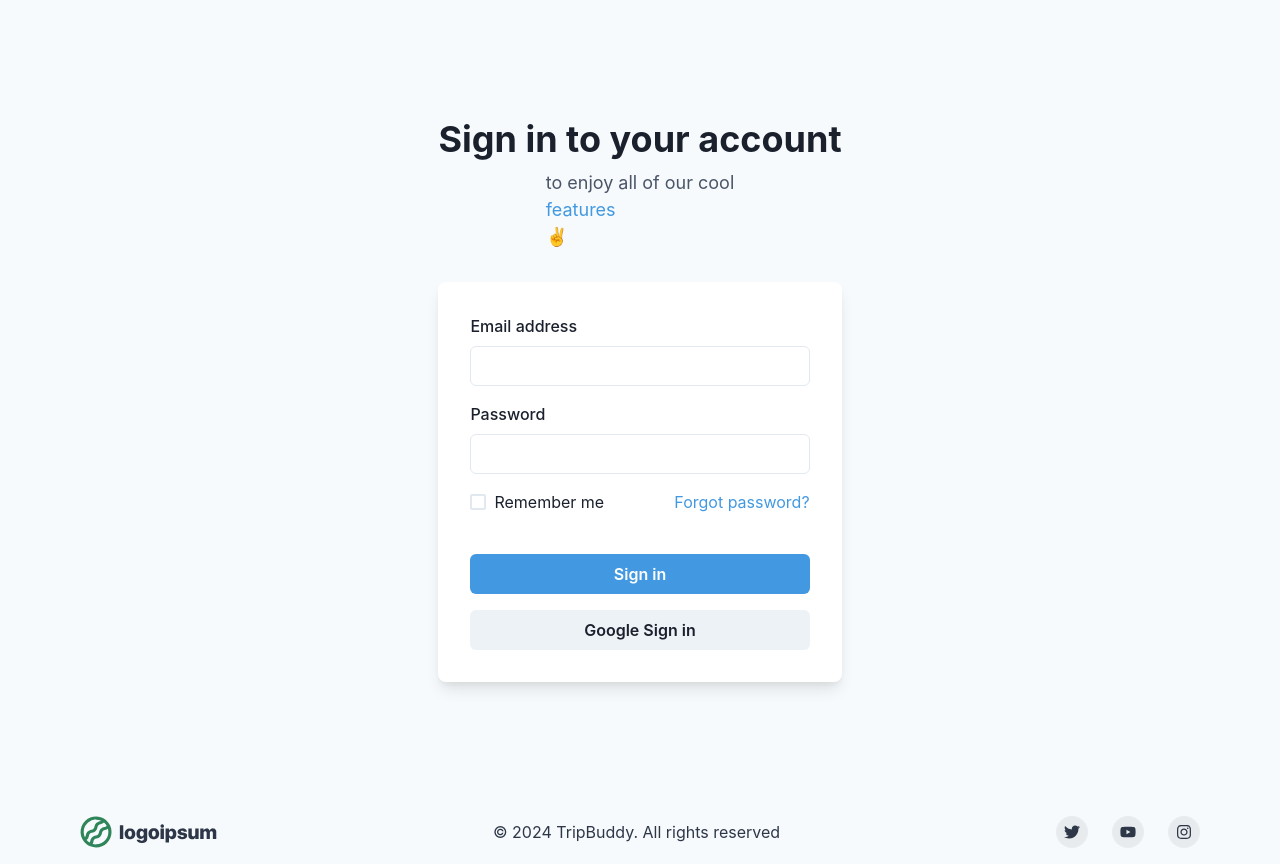
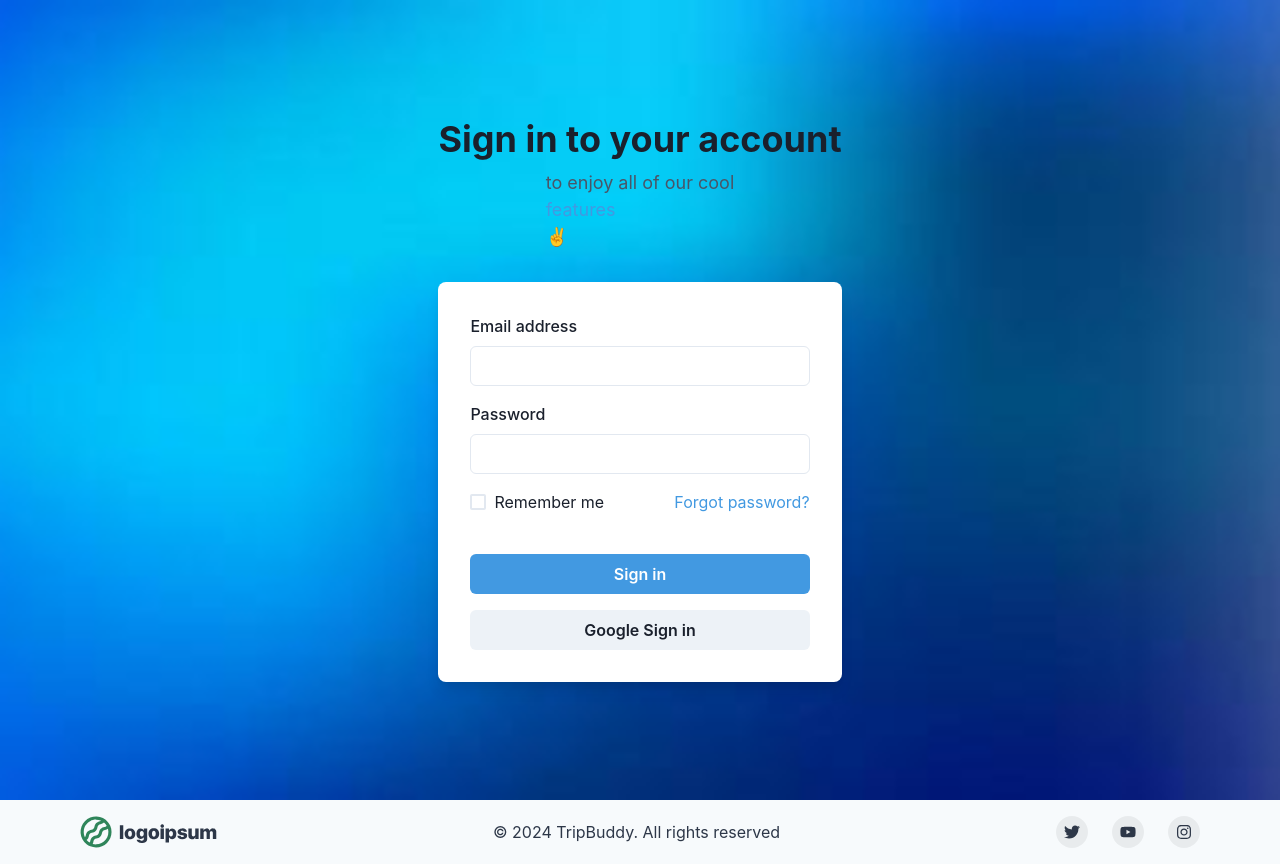
Before and after one commit to SathwikChiluveru/tripbuddy, a React (Vite) app in the folder client/: page /login in a window 1280 px wide. Built offline with nearby package versions, Linux system fonts and the light colour scheme; no server answers.

Commit message:
Login Background updated

```diff
--- a/client/src/pages/Login.jsx
+++ b/client/src/pages/Login.jsx
@@ -14,6 +14,7 @@ import {
   import { useNavigate } from 'react-router-dom';
   import { useGoogleLogin } from "@react-oauth/google";
   import axios from "axios";
+  import bgImage from '../assets/sign-up.jpg';
 
 
 
@@ -42,11 +43,16 @@ import {
         flow: "auth-code",
       });
     return (
-      <Flex
-        minH={'100vh'}
-        align={'center'}
-        justify={'center'}
-        bg={useColorModeValue('gray.50', 'gray.800')}>
+      <Box
+      bgImage={`url(${bgImage})`}
+      bgSize="cover"
+      bgPosition="center"
+      minH="100vh"
+      display="flex"
+      justifyContent="center"
+      alignItems="center"
+    //   bg={useColorModeValue('red.50', 'gray.800')}
+    >
         <Stack spacing={8} mx={'auto'} maxW={'lg'} py={12} px={6}>
           <Stack align={'center'}>
             <Heading fontSize={'4xl'}>Sign in to your account</Heading>
@@ -91,7 +97,7 @@ import {
             </Stack>
           </Box>
         </Stack>
-      </Flex>
+      </Box>
     )
   }
 
```
